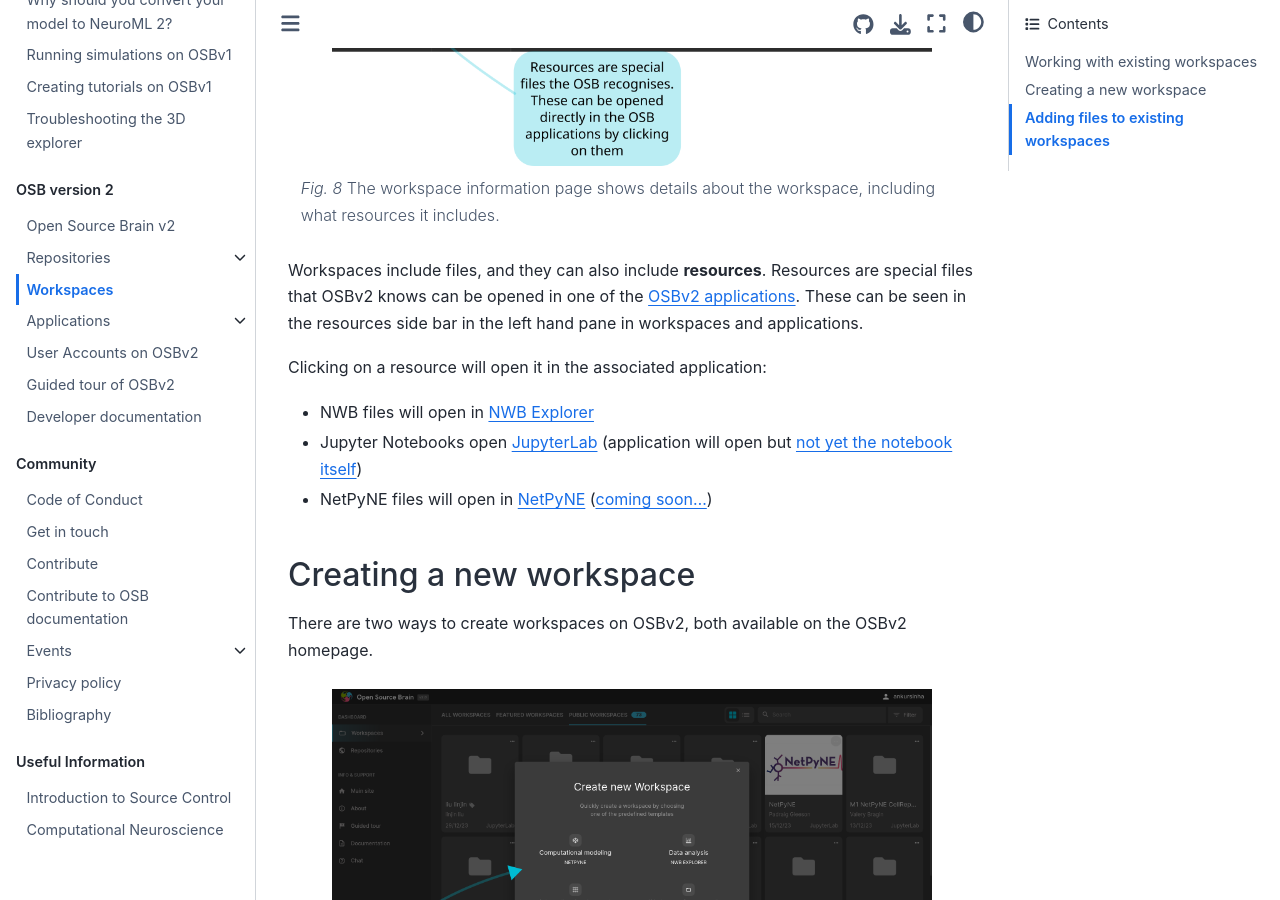
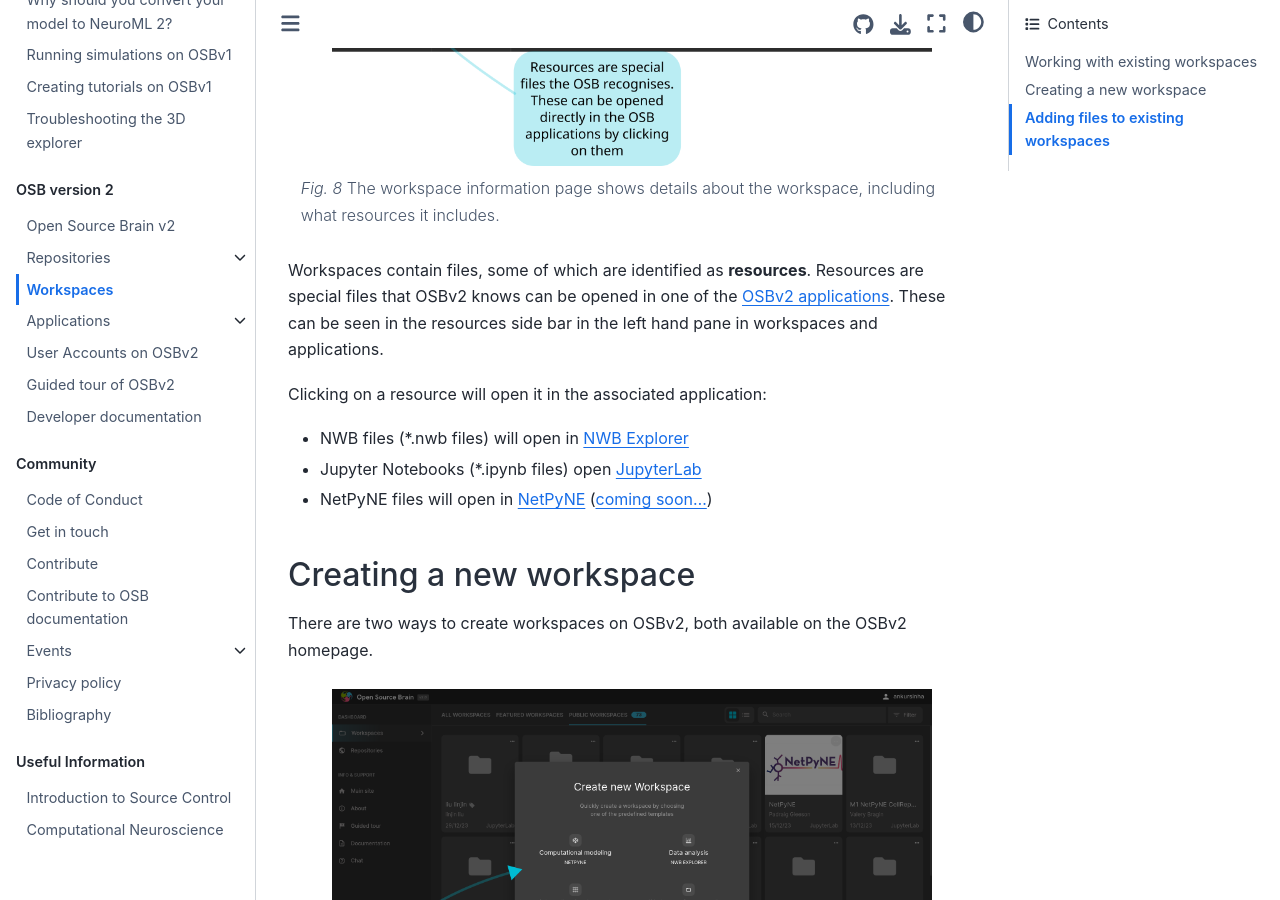
Before and after one commit to OpenSourceBrain/Documentation, a Jupyter Book: the page built from source/OSBv2/Workspaces.md, in a window 1280 px wide and 900 px high, scrolled down 1585 px. Built offline with Jupyter Book 1.0.4 settings and Sphinx 7.4.7 and the Sphinx Book theme 1.1.4, drawn with Linux system fonts in a browser that asks for light colours.

Commit message:
More updates to workspaces page

````diff
--- a/source/OSBv2/Workspaces.md
+++ b/source/OSBv2/Workspaces.md
@@ -36,14 +36,14 @@
 The workspace information page shows details about the workspace, including what resources it includes.
 
 ```
-Workspaces include files, and they can also include **resources**.
+Workspaces contain files, some of which are identified as **resources**.
 Resources are special files that OSBv2 knows can be opened in one of the {ref}`OSBv2 applications <osbv2:applications>`.
 These can be seen in the resources side bar in the left hand pane in workspaces and applications.
 
 Clicking on a resource will open it in the associated application:
 
-- NWB files will open in {ref}`NWB Explorer <osbv2:applications:nwbe>`
-- Jupyter Notebooks open {ref}`JupyterLab <osbv2:applications:jupyterlab>` (application will open but [not yet the notebook itself](https://github.com/OpenSourceBrain/OSBv2/issues/302))
+- NWB files (*.nwb files) will open in {ref}`NWB Explorer <osbv2:applications:nwbe>`
+- Jupyter Notebooks (*.ipynb files) open {ref}`JupyterLab <osbv2:applications:jupyterlab>`
 - NetPyNE files will open in {ref}`NetPyNE <osbv2:applications:netpyne>` ([coming soon...](https://github.com/OpenSourceBrain/OSBv2/issues/304))
 
 (osbv2:workspaces:creating)=
````
Also changed, not shown: source/OSBv2/GitHub.md (+1 -1 lines).
